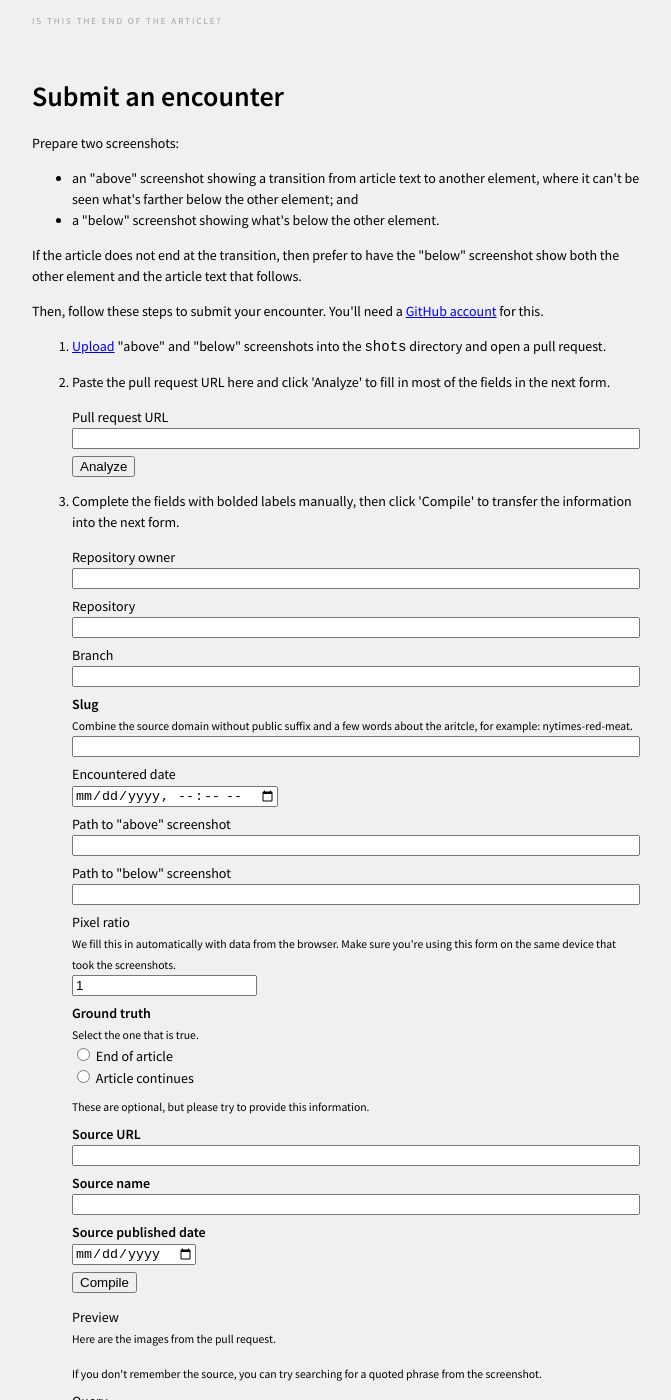
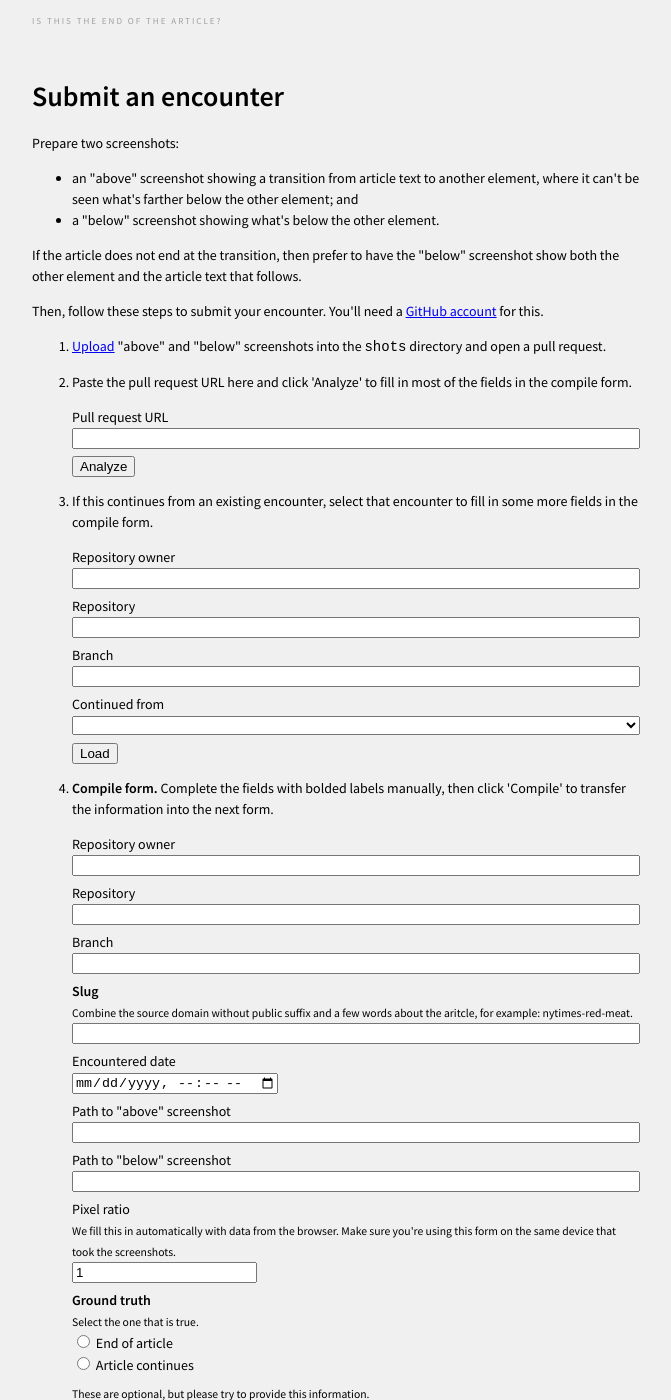
Before and after one commit to wh0/isthistheendofthearticle.ml, a Jekyll site: the page built from submittool.html, in a window 1280 px wide and 1400 px high. Shown: the whole window, without its empty margins (304-975 px from the left). Built offline with Jekyll 4.4.1, drawn with Linux system fonts in a browser that asks for light colours; some of the changed lines change nothing that is shown; some of the changed text lies outside the part shown.

Commit message:
create continuations in submit tool

```diff
--- a/submittool.html
+++ b/submittool.html
@@ -38,7 +38,7 @@ layout: text
 	</li>
 
 	<li>
-		<p>Paste the pull request URL here and click 'Analyze' to fill in most of the fields in the next form.</p>
+		<p>Paste the pull request URL here and click 'Analyze' to fill in most of the fields in the compile form.</p>
 		<form id="read-pull">
 			<p><label>Pull request URL<br><input class="fullwidth" type="url" name="url" required></label></p>
 			<p><input id="read-pull-submit" type="submit" value="Analyze" disabled></p>
@@ -46,7 +46,18 @@ layout: text
 	</li>
 
 	<li>
-		<p>Complete the fields with bolded labels manually, then click 'Compile' to transfer the information into the next form.</p>
+		<p>If this continues from an existing encounter, select that encounter to fill in some more fields in the compile form.</p>
+		<form id="continue">
+			<p><label>Repository owner<br><input class="fullwidth" name="owner" required></label></p>
+			<p><label>Repository<br><input class="fullwidth" name="repo" required></label></p>
+			<p><label>Branch<br><input class="fullwidth" name="branch" required></label></p>
+			<p><label>Continued from<br><select class="fullwidth" name="post"></select></label></p>
+			<p><input id="continue-submit" type="submit" value="Load" disabled></p>
+		</form>
+	</li>
+
+	<li>
+		<p><strong>Compile form.</strong> Complete the fields with bolded labels manually, then click 'Compile' to transfer the information into the next form.</p>
 		<form id="compile">
 			<p><label>Repository owner<br><input class="fullwidth" name="owner" required></label></p>
 			<p><label>Repository<br><input class="fullwidth" name="repo" required></label></p>
@@ -66,6 +77,9 @@ layout: text
 			<p><label><b>Source URL</b><br><input class="fullwidth" type="url" name="source_url"></label></p>
 			<p><label><b>Source name</b><br><input class="fullwidth" name="source_name"></label></p>
 			<p><label><b>Source published date</b><br><input type="date" name="source_published"></label></p>
+			<p><small>Set these to have this encounter linked from another encounter rather than the main list of posts.</small></p>
+			<p><label><b>Hidden</b><br><input type="checkbox" name="hidden"></label></p>
+			<p><label><b>Continued from</b><br><input class="fullwidth" name="continued_from"></label></p>
 			<p><input id="compile-submit" type="submit" value="Compile" disabled></p>
 		</form>
 
--- a/submittool.js
+++ b/submittool.js
@@ -17,15 +17,25 @@ function guessDate(name) {
 }
 
 function setLocalDate(o, d) {
-	o.valueAsNumber = d.getTime() - new Date(1970, 0).getTime();
+	if (o.type === 'text') {
+		o.value = d.toString();
+	} else {
+		o.valueAsNumber = d.getTime() - new Date(1970, 0).getTime();
+	}
 }
 
 function getLocalDate(o) {
-	return new Date(new Date(1970, 0).getTime() + o.valueAsNumber);
+	if (o.type === 'text') {
+		return new Date(o.value);
+	} else {
+		return new Date(new Date(1970, 0).getTime() + o.valueAsNumber);
+	}
 }
 
 const readPullForm = document.getElementById('read-pull');
 const readPullSubmit = document.getElementById('read-pull-submit');
+const continueForm = document.getElementById('continue');
+const continueSubmit = document.getElementById('continue-submit');
 const preview = document.getElementById('preview');
 const compileForm = document.getElementById('compile');
 const compileSubmit = document.getElementById('compile-submit');
@@ -44,6 +54,9 @@ async function readPull(url) {
 	if (pull.base.repo.name !== dstRepo) alert('pull base repo doesn\'t match. this might get weird');
 	if (pull.head.repo.name !== dstRepo) alert('pull head repo doesn\'t match. this might get weird');
 
+	continueForm.elements.owner.value = pull.head.repo.owner.login;
+	continueForm.elements.repo.value = pull.head.repo.name;
+	continueForm.elements.branch.value = pull.head.ref;
 	compileForm.elements.owner.value = pull.head.repo.owner.login;
 	compileForm.elements.repo.value = pull.head.repo.name;
 	compileForm.elements.branch.value = pull.head.ref;
@@ -72,16 +85,70 @@ async function readPull(url) {
 	if (newShots.length >= 2) {
 		compileForm.elements.image_below.value = `/${newShots[1].filename}`;
 	}
+
+	const posts = await fetchApi(`/repos/${pull.head.repo.owner.login}/${pull.head.repo.name}/contents/_posts?ref=${pull.head.ref}`);
+	continueForm.elements.post.innerHTML = '';
+	for (let i = posts.length - 1; i >= 0; i--) {
+		const post = posts[i];
+		const option = document.createElement('option');
+		option.value = post.name;
+		option.textContent = post.name;
+		continueForm.elements.post.appendChild(option);
+	}
 }
 
 readPullForm.onsubmit = (ev) => {
 	ev.preventDefault();
 	readPull(ev.target.elements.url.value).catch((e) => {
+		console.error(e);
 		alert(e);
 	});
 };
 readPullSubmit.disabled = false;
 if (document.referrer.startsWith('https://github.com/')) readPullForm.elements.url.value = document.referrer;
+
+const PATTERN_POST = /(\d+)-(\d+)-(\d+)-(([\w-]+?)(-\d+)?)\.md/i;
+
+async function loadContinuation(owner, repo, branch, post) {
+	const m = PATTERN_POST.exec(post);
+	if (m === null) throw new Error('post doesn\'t match pattern');
+	const [, year, month, day, slug, slugNoNumber, number] = m;
+
+	const file = await fetchApi(`/repos/${owner}/${repo}/contents/_posts/${post}?ref=${branch}`);
+	if (file.encoding !== 'base64') throw new Error('unknown encoding ' + file.encoding);
+	const md = atob(file.content);
+	const frontMatter = md.split('---\n')[1].split('\n');
+	frontMatter.pop();
+	const fields = {};
+	for (const line of frontMatter) {
+		const [k, v] = line.split(': ');
+		fields[k] = v;
+	}
+
+	const newSlug = number ? slugNoNumber + (number - 1) : slugNoNumber + '-2';
+	const fromId = `/${year}/${month}/${day}/${slug}`;
+	compileForm.elements.slug.value = newSlug;
+	if ('ratio' in fields) compileForm.elements.ratio.value = fields.ratio;
+	if ('source_url' in fields) compileForm.elements.source_url.value = fields.source_url;
+	if ('source_name' in fields) compileForm.elements.source_name.value = fields.source_name;
+	if ('source_published' in fields) compileForm.elements.source_published.value = fields.source_published;
+	compileForm.elements.hidden.checked = true;
+	compileForm.elements.continued_from.value = fromId;
+}
+
+continueForm.onsubmit = (ev) => {
+	ev.preventDefault();
+	loadContinuation(
+		ev.target.elements.owner.value,
+		ev.target.elements.repo.value,
+		ev.target.elements.branch.value,
+		ev.target.elements.post.value,
+	).catch((e) => {
+		console.error(e);
+		alert(e);
+	});
+};
+continueSubmit.disabled = false;
 
 compileForm.ratio.value = window.devicePixelRatio;
 compileForm.onsubmit = (ev) => {
@@ -92,6 +159,8 @@ compileForm.onsubmit = (ev) => {
 	newAction.textContent = action;
 
 	const date = getLocalDate(compileForm.elements.date);
+	const maybeHidden = compileForm.elements.hidden.checked ? 'hidden: true\n' : '';
+	const maybeContinuedFrom = compileForm.elements.continued_from.value ? `continued_from: ${compileForm.elements.continued_from.value}\n` : '';
 	newForm.elements.filename.value = `_posts/${date.getFullYear()}-${('0' + (date.getMonth() + 1)).slice(-2)}-${('0' + date.getDate()).slice(-2)}-${compileForm.elements.slug.value}.md`;
 	newForm.elements.value.value = `---
 date: ${date.toString().replace('GMT', '')}
@@ -102,7 +171,7 @@ ground_truth: ${compileForm.elements.ground_truth.value}
 source_url: ${compileForm.elements.source_url.value}
 source_name: ${compileForm.elements.source_name.value}
 source_published: ${compileForm.elements.source_published.value}
----
+${maybeHidden}${maybeContinuedFrom}---
 `;
 	newSubmit.disabled = false;
 };
```
